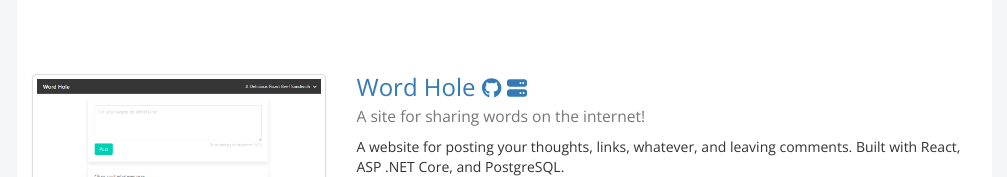
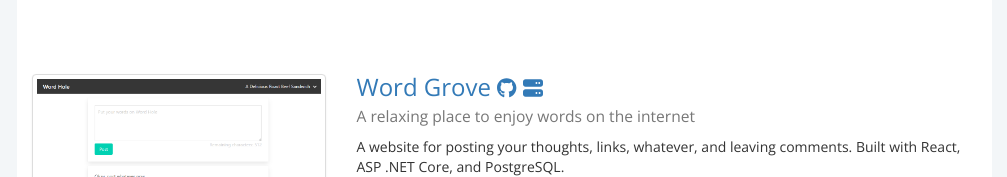
Before and after one commit to alexanderdouglasbrown/portfolio, a React (Create React App) app: page / in a window 1280 px wide. Shown: the part 381-558 px from the top of the page, without its empty margins (136-1143 px from the left). Built offline with nearby package versions, Linux system fonts and the light colour scheme.

Commit message:
Word Hole -> Word Grove. Still need to replace the sample image/video though

```diff
--- a/src/App.js
+++ b/src/App.js
@@ -45,13 +45,13 @@
             </Profile>
             <Project
               showLightboxCallback={showLightbox}
-              title="Word Hole"
+              title="Word Grove"
               image="images/word-hole.png"
               video="videos/word-hole.mp4"
-              description="A site for sharing words on the internet!"
-              url="https://wordhole.net"
-              giturl="https://github.com/alexanderdouglasbrown/Word-Hole"
-              serverurl="https://github.com/alexanderdouglasbrown/Word-Hole-API"
+              description="A relaxing place to enjoy words on the internet"
+              url="https://wordgrove.net"
+              giturl="https://github.com/alexanderdouglasbrown/Word-Grove"
+              serverurl="https://github.com/alexanderdouglasbrown/Word-Grove-API"
             >
               A website for posting your thoughts, links, whatever, and leaving comments. Built with React, ASP .NET Core, and PostgreSQL.
             </Project>
```
